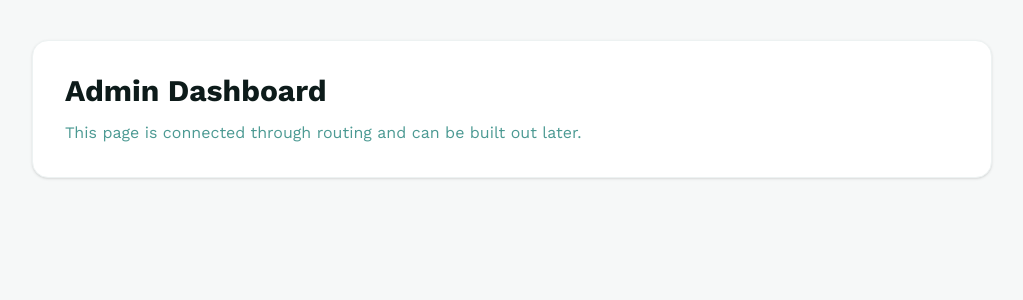
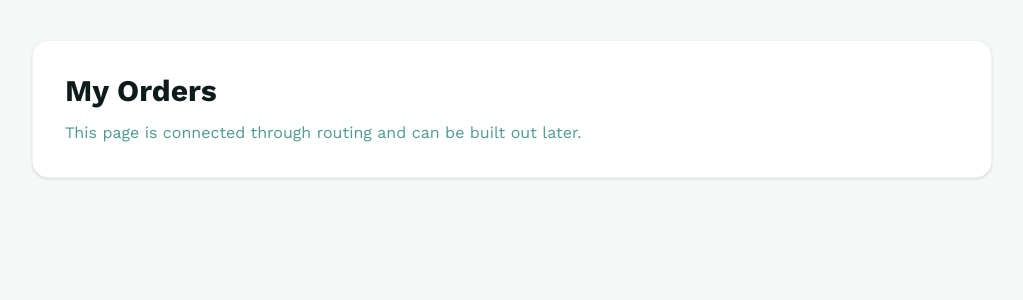
Before and after one commit to T7-W26-COMP231/BulkBuy, a React (Vite) app in the folder frontend/: page /orders in a window 1280 px wide. Shown: the top 300 px of the page, without its empty margins (128-1151 px from the left). Built offline with nearby package versions, Linux system fonts and the light colour scheme.

Commit message:
Fixed leftover routing issues

```diff
--- a/frontend/src/components/Sidebar.jsx
+++ b/frontend/src/components/Sidebar.jsx
@@ -5,7 +5,7 @@ const navItems = [
   { to: "/orders", icon: "receipt_long", label: "My Orders" },
   { to: "/savings", icon: "trending_up", label: "Savings Vault" },
   { to: "/community", icon: "group", label: "Community" },
-  { to: "/settings", icon: "settings", label: "Settings" },
+  { to: "/profile", icon: "settings", label: "Settings" },
 ];
 
 export default function Sidebar() {
--- a/frontend/src/pages/customer/OrdersPage.jsx
+++ b/frontend/src/pages/customer/OrdersPage.jsx
@@ -2,7 +2,7 @@ export default function OrdersPage() {
   return (
     <div className="min-h-screen bg-background-light px-6 py-10 md:px-20 lg:px-40">
       <div className="rounded-2xl border border-neutral-light bg-white p-8 shadow-sm">
-        <h1 className="text-3xl font-bold text-text-main">Admin Dashboard</h1>
+        <h1 className="text-3xl font-bold text-text-main">My Orders</h1>
         <p className="mt-3 text-text-muted">
           This page is connected through routing and can be built out later.
         </p>
```
Also changed, not shown: frontend/src/pages/customer/ProfilePage.jsx (added), frontend/src/pages/shared/ProfilePage.jsx (deleted).
